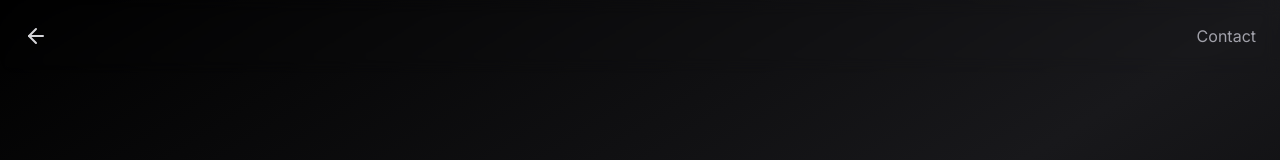
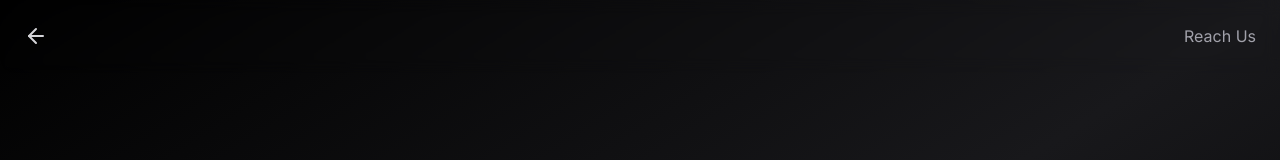
Before and after one commit to Amamer3/Elyfe-Innovations, a Next.js app: page /contact in a window 1280 px wide. Shown: the top 160 px of the page. Built offline with nearby package versions, Linux system fonts and the light colour scheme; what tailwindcss-debug-screens would draw is missing.

Commit message:
Change Contact us To Reach

```diff
--- a/app/components/nav.tsx
+++ b/app/components/nav.tsx
@@ -32,7 +32,7 @@ export const Navigation: React.FC = () => {
 							href="/contact"
 							className="duration-200 text-zinc-400 hover:text-zinc-100"
 						>
-							Contact
+							Reach Us
 						</Link>
 					</div>
 
--- a/app/page.tsx
+++ b/app/page.tsx
@@ -4,7 +4,7 @@ import Particles from "./components/particles";
 
 const navigation = [
   // { name: "Projects", href: "/projects" },
-  { name: "Contact", href: "/contact" },
+  { name: "Reach Us", href: "/contact" },
 ];
 
 export default function Home() {
```
